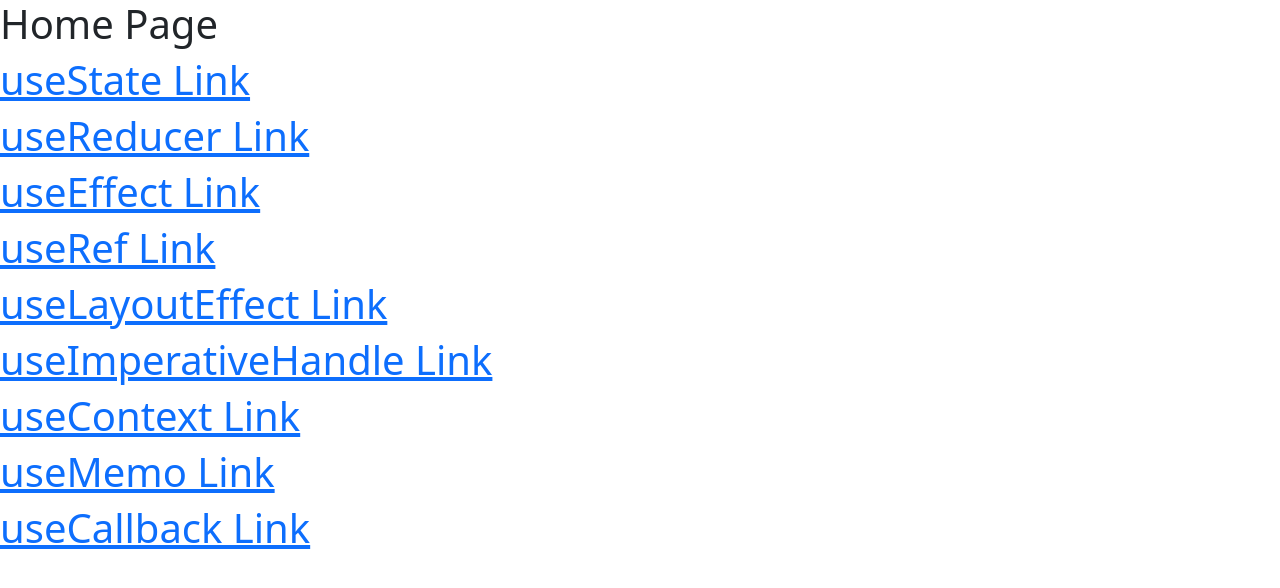
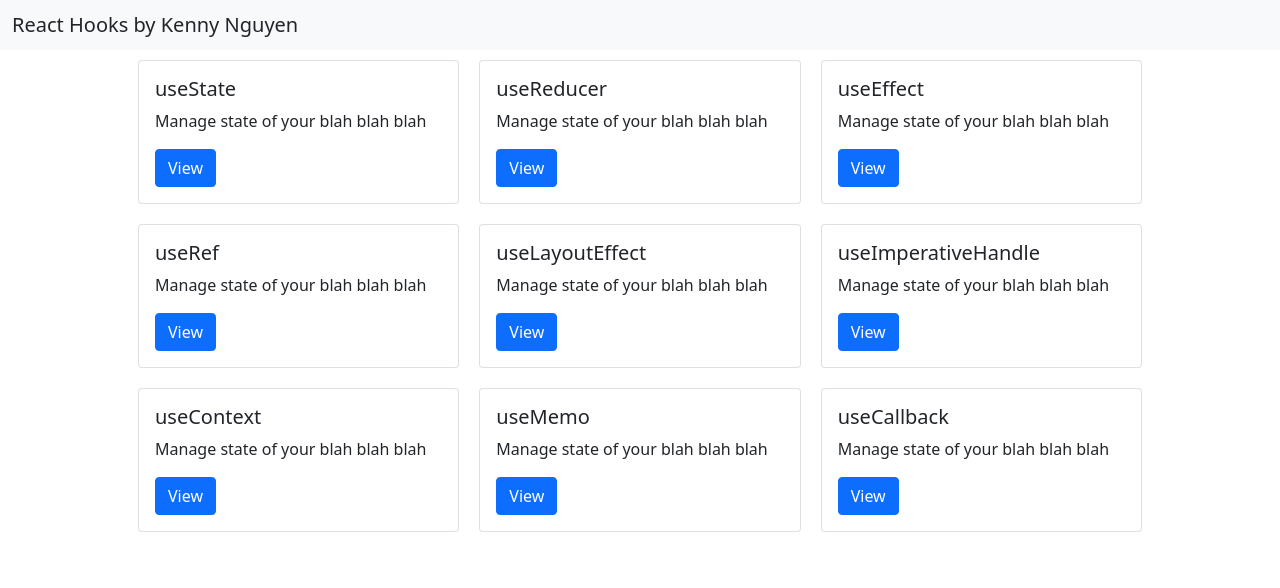
Before and after one commit to knguyen111601/React_Hooks, a React (Create React App) app: page / in a window 1280 px wide. Shown: the top 588 px of the page. Built offline with nearby package versions, Linux system fonts and the light colour scheme.

Commit message:
changed each link to hook page to be bootstrap cards

```diff
--- a/src/App.js
+++ b/src/App.js
@@ -1,12 +1,13 @@
-import { Link } from "react-router-dom";
 import Main from "./pages/Main"
-import { useLocation } from "react-router";
 
 function App() {
-  let location = useLocation()
   return (
     <div className="App">
-      {location.pathname !== "/" ? <Link to="/">Go Home</Link> : null}
+        <nav class="navbar bg-light">
+        <div class="container-fluid">
+            <span class="navbar-brand mb-0 h1">React Hooks by Kenny Nguyen</span>
+        </div>
+        </nav>
       <Main/>
     </div>
   );
--- a/src/pages/Home.js
+++ b/src/pages/Home.js
@@ -1,44 +1,80 @@
 import { Link } from "react-router-dom"
 
 const Home = () => {
-    return <>
-        <h1>Home Page</h1>
-        <Link to="/useState">
-            <h1>useState Link</h1>
-        </Link>
+    return <div style={{display:"grid", gridTemplateColumns:"auto auto auto", width: "80%", margin:"auto"}}>
 
-        <Link to="/useReducer">
-            <h1>useReducer Link</h1>
-        </Link>
+        <div class="card" style={{margin:"10px"}}>
+        <div class="card-body">
+            <h5 class="card-title">useState</h5>
+            <p class="card-text">Manage state of your blah blah blah</p>
+            <Link to="/useState" class="btn btn-primary">View</Link>
+        </div>
+        </div>
 
-        <Link to="/useEffect">
-            <h1>useEffect Link</h1>
-        </Link>
+        <div class="card" style={{margin:"10px"}}>
+        <div class="card-body">
+            <h5 class="card-title">useReducer</h5>
+            <p class="card-text">Manage state of your blah blah blah</p>
+            <Link to="/useReducer" class="btn btn-primary">View</Link>
+        </div>
+        </div>
 
-        <Link to="/useRef">
-            <h1>useRef Link</h1>
-        </Link>
+        <div class="card" style={{margin:"10px"}}>
+        <div class="card-body">
+            <h5 class="card-title">useEffect</h5>
+            <p class="card-text">Manage state of your blah blah blah</p>
+            <Link to="/useEffect" class="btn btn-primary">View</Link>
+        </div>
+        </div>
 
-        <Link to="/useLayoutEffect">
-            <h1>useLayoutEffect Link</h1>
-        </Link>
+        <div class="card" style={{margin:"10px"}}>
+        <div class="card-body">
+            <h5 class="card-title">useRef</h5>
+            <p class="card-text">Manage state of your blah blah blah</p>
+            <Link to="/useRef" class="btn btn-primary">View</Link>
+        </div>
+        </div>
 
-        <Link to="/useImperativeHandle">
-            <h1>useImperativeHandle Link</h1>
-        </Link>
+        <div class="card" style={{margin:"10px"}}>
+        <div class="card-body">
+            <h5 class="card-title">useLayoutEffect</h5>
+            <p class="card-text">Manage state of your blah blah blah</p>
+            <Link to="/useLayoutEffect" class="btn btn-primary">View</Link>
+        </div>
+        </div>
 
-        <Link to="/useContext">
-            <h1>useContext Link</h1>
-        </Link>
+        <div class="card" style={{margin:"10px"}}>
+        <div class="card-body">
+            <h5 class="card-title">useImperativeHandle</h5>
+            <p class="card-text">Manage state of your blah blah blah</p>
+            <Link to="/useImperativeHandle" class="btn btn-primary">View</Link>
+        </div>
+        </div>
 
-        <Link to="/useMemo">
-            <h1>useMemo Link</h1>
-        </Link>
+        <div class="card" style={{margin:"10px"}}>
+        <div class="card-body">
+            <h5 class="card-title">useContext</h5>
+            <p class="card-text">Manage state of your blah blah blah</p>
+            <Link to="/useContext" class="btn btn-primary">View</Link>
+        </div>
+        </div>
 
-        <Link to="/useCallback">
-            <h1>useCallback Link</h1>
-        </Link>
-    </>
+        <div class="card" style={{margin:"10px"}}>
+        <div class="card-body">
+            <h5 class="card-title">useMemo</h5>
+            <p class="card-text">Manage state of your blah blah blah</p>
+            <Link to="/useMemo" class="btn btn-primary">View</Link>
+        </div>
+        </div>
+
+        <div class="card" style={{margin:"10px"}}>
+        <div class="card-body">
+            <h5 class="card-title">useCallback</h5>
+            <p class="card-text">Manage state of your blah blah blah</p>
+            <Link to="/useCallback" class="btn btn-primary">View</Link>
+        </div>
+        </div>
+    </div>
 }
 
 export default Home
--- a/src/pages/HookPages/UseCallbackPage.js
+++ b/src/pages/HookPages/UseCallbackPage.js
@@ -1,5 +1,10 @@
+import { useLocation } from "react-router";
+import { Link } from "react-router-dom";
+
 const UseCallbackPage = () => {
+    let location = useLocation()
     return <>
+        {location.pathname !== "/" ? <Link to="/">Go Home</Link> : null}
         <h1>useCallback</h1>
     </>
 }
--- a/src/pages/Main.js
+++ b/src/pages/Main.js
@@ -12,7 +12,7 @@ import UseMemoPage from "./HookPages/UseMemoPage"
 import UseCallbackPage from "./HookPages/UseCallbackPage"
 
 const Main = () => {
-    return (
+    return <>
         <Routes>
             <Route path="*" element={<h1>404 Page Here</h1>}/>
 
@@ -27,7 +27,7 @@ const Main = () => {
             <Route path="/useMemo" element={<UseMemoPage/>}/>
             <Route path="/useCallback" element={<UseCallbackPage/>}/>
         </Routes>
-    )
+    </>
 }
 
 export default Main
```
